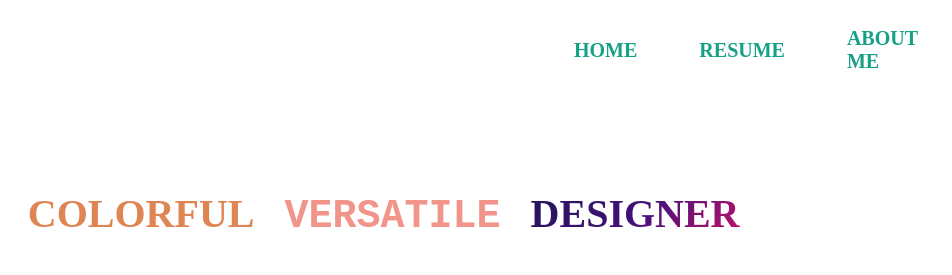
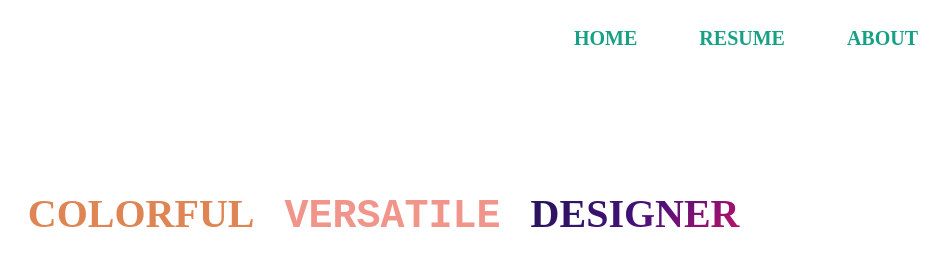
Before and after one commit to HetalRokiya/HetalPortfolio, a plain HTML site: page index.html in a window 1280 px wide. Shown: the top 275 px of the page, 328-1280 px from the left. Drawn offline with Linux system fonts and the light colour scheme.

Commit message:
Update index.html

```diff
--- a/index.html
+++ b/index.html
@@ -16,7 +16,7 @@
                     <ul>
                         <li><a href="index.html" style="text-align: left;">HOME</a></li>
                         <li><a href="Resume.html" style="text-align: left;">RESUME</a></li>
-                        <li><a href="aboutme.html" style="text-align: left;">ABOUT ME</a></li>
+                        <li><a href="aboutme.html" style="text-align: left;">ABOUT</a></li>
                     </ul>
                 </div>
         </div>
```
